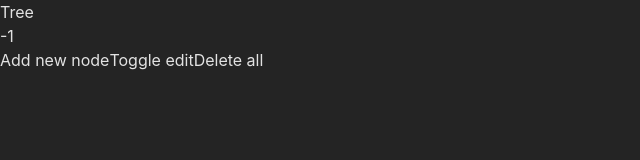
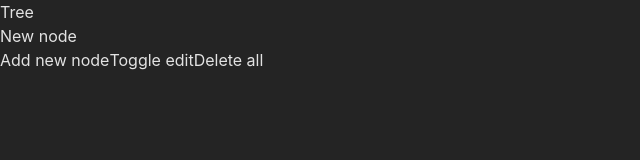
Before and after one commit to prostiwlsn/mcc-test-react, a React (Vite) app: page / in a window 1280 px wide. Both pictures are taken after a click on the button "Add new node". Shown: the top 160 px of the page, without its empty margins (0-640 px from the left). Built offline with nearby package versions, Linux system fonts and the light colour scheme.

Commit message:
Somewhat functional

```diff
--- a/src/Node.jsx
+++ b/src/Node.jsx
@@ -1,12 +1,15 @@
 import { useContext, useEffect, useState, memo } from "react"
 import { IsEditToggledContext } from "./App"
 import NodeList from "./NodeList"
+import NodeValueView from "./NodeValueView"
 
 function NodeMemo({id, list, setList, deleteNode, value}) {
 
   const isEditToggled = useContext(IsEditToggledContext)
 
-  const [nodeValue, setNodeValue] = useState(-1)
+  const [nodeValue, setNodeValue] = useState("New node")
+
+  const [editNodeValue, setEditNodeValue] = useState(false)
 
   const [nodes, setNodes] = useState([])
   useEffect(() => {
@@ -17,12 +20,12 @@ function NodeMemo({id, list, setList, deleteNode, value}) {
     <>
       <div className="mt-1 flex flex-col">
         <div className="flex flex-row align-middle group">
-          <div className="text-lg">{nodeValue}</div>
+          <NodeValueView value={nodeValue} setValue={setNodeValue} isBeingEdited={editNodeValue}/>
           { isEditToggled && <div className="text-xs flex flex-row align-middle parent *:px-2 *:border-2 *:rounded-3xl *:transition-all *:ml-2">
           <button onClick={() => setNodes([...nodes, {id: self.crypto.randomUUID(), list: nodes, setList: setNodes}])} className="opacity-20 hover:!opacity-100 group-hover:opacity-40 hover:text-green-300 hover:border-green-300">
             Add child
           </button>
-          <button className="opacity-15 hover:!opacity-100 group-hover:opacity-40 hover:text-amber-300 hover:border-amber-300" onClick={() => setNodeValue(Math.floor(Math.random() * 100))}>
+          <button className="opacity-15 hover:!opacity-100 group-hover:opacity-40 hover:text-amber-300 hover:border-amber-300" onClick={() => setEditNodeValue(!editNodeValue)}>
             Edit
           </button>
           <button className="opacity-10 hover:!opacity-100 group-hover:opacity-40 hover:text-red-400 hover:border-red-400" onClick={() => deleteNode(id)}>
--- /dev/null
+++ b/src/NodeValueView.jsx
@@ -0,0 +1,19 @@
+function NodeValueView({value, setValue, isBeingEdited}){
+
+    if (!isBeingEdited){
+        return (
+            <>
+            <div className="text-lg">{value}</div>
+            </>
+        )
+    }
+    else{
+        return (
+            <>
+            <input value={value} onChange={(e) => setValue(e.target.value)}/>
+            </>
+        )
+    }
+}
+
+export default NodeValueView
```
